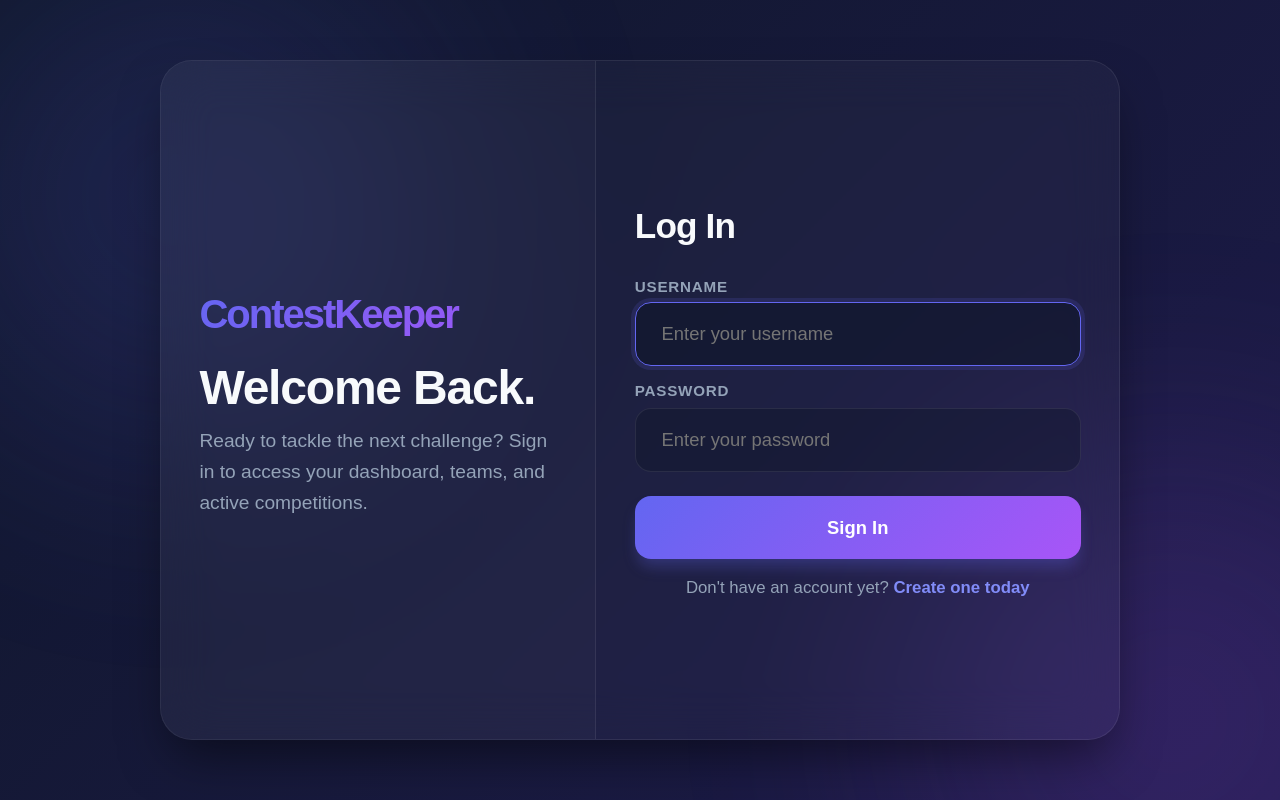
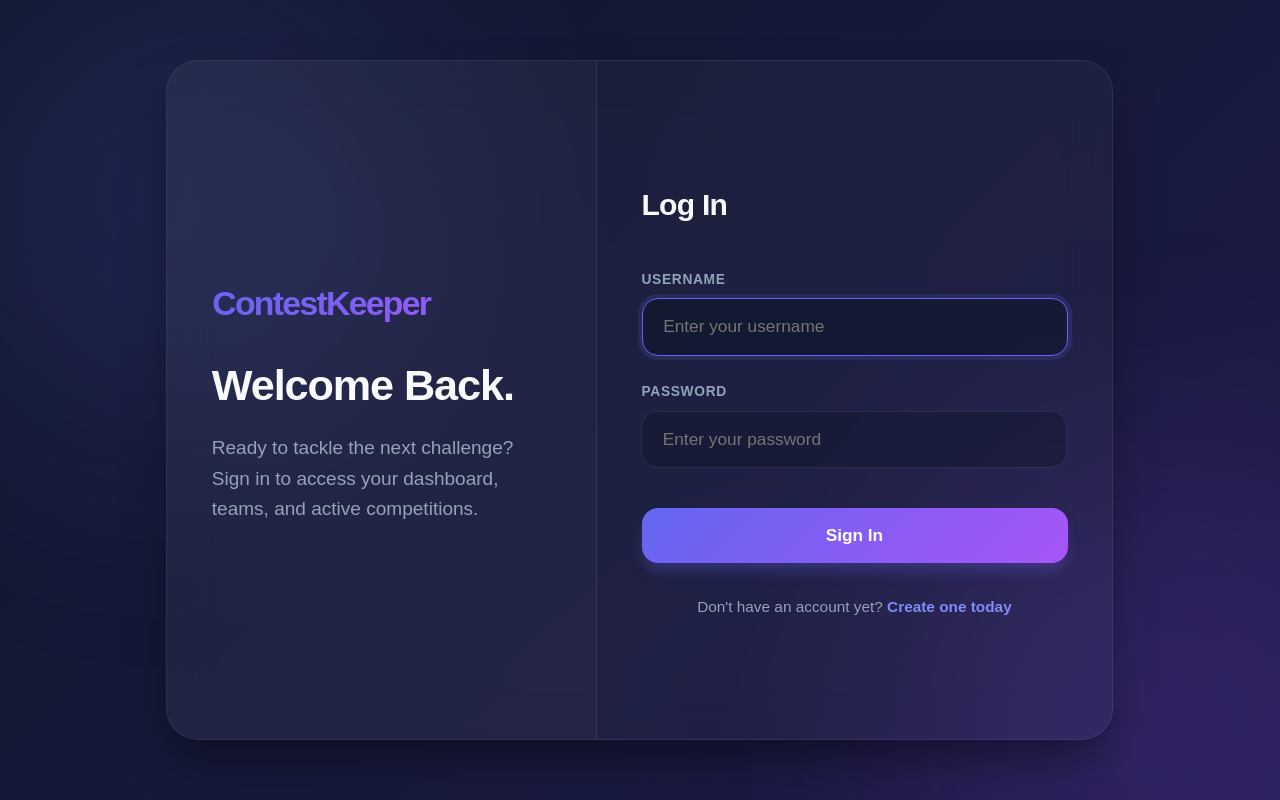
Before and after one commit to yourbrolol/team404NotFound, a Django app: page /en/accounts/login/ in a window 1280 px wide. Run offline with Django 5.2, Linux system fonts and the light colour scheme; some web fonts are replaced.

Commit message:
register menu UI fixes; overall UI changes.

```diff
--- a/ContestKeeper/app/static/css/common.css
+++ b/ContestKeeper/app/static/css/common.css
@@ -1,6 +1,6 @@
 :root {
   /* Sidebar width — keep in sync with nav.css (fixed rail + main offset) */
-  --nav-width: 280px;
+  --nav-width: 260px;
   --primary: #6366f1;
   --primary-hover: #4f46e5;
   --secondary: #a855f7;
--- a/ContestKeeper/app/static/css/register.css
+++ b/ContestKeeper/app/static/css/register.css
@@ -15,7 +15,7 @@ body.auth-body {
   font-family: "Inter", sans-serif;
   color: #f8fafc;
   overflow-x: hidden;
-  padding: 5vh 0;
+  padding: 1rem 0;
 }
 
 /* Background shapes for depth */
@@ -37,18 +37,33 @@ body.auth-body {
   animation: blob-float 20s infinite alternate;
 }
 
-.blob-1 { top: -100px; left: -100px; background: var(--primary); }
-.blob-2 { bottom: -100px; right: -100px; background: var(--secondary); animation-delay: -5s; }
+.blob-1 {
+  top: -100px;
+  left: -100px;
+  background: var(--primary);
+}
+
+.blob-2 {
+  bottom: -100px;
+  right: -100px;
+  background: var(--secondary);
+  animation-delay: -5s;
+}
 
 @keyframes blob-float {
-  0% { transform: translate(0, 0) scale(1); }
-  100% { transform: translate(50px, 80px) scale(1.1); }
+  0% {
+    transform: translate(0, 0) scale(1);
+  }
+
+  100% {
+    transform: translate(50px, 80px) scale(1.1);
+  }
 }
 
 /* Auth Card */
 .auth-card {
-  width: 75vw;
-  height: 85vh;
+  width: min(1000px, 95%);
+  min-height: 600px;
   background: var(--auth-glass);
   backdrop-filter: blur(25px);
   -webkit-backdrop-filter: blur(25px);
@@ -61,20 +76,200 @@ body.auth-body {
   animation: card-appear 0.8s cubic-bezier(0.16, 1, 0.3, 1);
 }
 
-/* Mobile-first base styles for login */
+/* Login page can be larger than register for readability */
 body.auth-login .auth-card {
-  width: 75vw;
-  height: 85vh;
+  width: min(1200px, 95vw);
+  min-height: 680px;
+}
+
+body.auth-login .auth-info,
+body.auth-login .auth-form-container {
+  padding: 4.5rem;
+}
+
+body.auth-login .auth-info h2 {
+  font-size: 2.9rem;
+}
+
+body.auth-login .auth-form-container h1 {
+  font-size: 2rem;
+}
+
+body.auth-login .auth-input {
+  font-size: 1.08rem;
+  padding: 1.1rem 1.35rem;
+}
+
+body.auth-login .btn-auth {
+  font-size: 1.08rem;
+  padding: 1.05rem;
+}
+
+/* ━━━━━━━━━━━━━━━━━━━━━━━━━━━━━━━━━━
+   High-res readability (4K/8K)
+   ━━━━━━━━━━━━━━━━━━━━━━━━━━━━━━━━━━ */
+@media (min-width: 1600px) and (min-resolution: 1.5dppx) {
+  body.auth-login .auth-card {
+    width: min(1500px, 92vw);
+    min-height: 820px;
+  }
+
+  body.auth-login .auth-info,
+  body.auth-login .auth-form-container {
+    padding: 5rem;
+  }
+
+  body.auth-login .auth-logo {
+    font-size: 2.4rem;
+  }
+
+  body.auth-login .auth-info h2 {
+    font-size: 3.4rem;
+  }
+
+  body.auth-login .auth-form-container h1 {
+    font-size: 2.35rem;
+  }
+
+  body.auth-login .auth-input {
+    font-size: 1.2rem;
+  }
+
+  body.auth-login .btn-auth {
+    font-size: 1.2rem;
+  }
+
+  .auth-card {
+    width: min(1280px, 92vw);
+    min-height: 720px;
+  }
+
+  .auth-info,
+  .auth-form-container {
+    padding: 4.5rem;
+  }
+
+  .auth-logo {
+    font-size: 2.25rem;
+  }
+
+  .auth-info h2 {
+    font-size: 3rem;
+  }
+
+  .auth-info p {
+    font-size: 1.25rem;
+  }
+
+  .auth-form-container h1 {
+    font-size: 2rem;
+  }
+
+  .form-label {
+    font-size: 0.95rem;
+  }
+
+  .auth-input {
+    font-size: 1.1rem;
+    padding: 1.1rem 1.35rem;
+  }
+
+  .btn-auth {
+    font-size: 1.1rem;
+    padding: 1.1rem;
+  }
+
+  .auth-footer {
+    font-size: 1.05rem;
+  }
+}
+
+@media (min-width: 1900px) and (min-resolution: 1.5dppx) {
+  body.auth-login .auth-card {
+    width: min(1700px, 90vw);
+    min-height: 900px;
+  }
+
+  body.auth-login .auth-info,
+  body.auth-login .auth-form-container {
+    padding: 5.5rem;
+  }
+
+  body.auth-login .auth-logo {
+    font-size: 2.6rem;
+  }
+
+  body.auth-login .auth-info h2 {
+    font-size: 3.8rem;
+  }
+
+  body.auth-login .auth-form-container h1 {
+    font-size: 2.55rem;
+  }
+
+  body.auth-login .auth-input {
+    font-size: 1.28rem;
+  }
+
+  body.auth-login .btn-auth {
+    font-size: 1.28rem;
+  }
+
+  .auth-card {
+    width: min(1500px, 90vw);
+    min-height: 820px;
+  }
+
+  .auth-info,
+  .auth-form-container {
+    padding: 5rem;
+  }
+
+  .auth-logo {
+    font-size: 2.5rem;
+  }
+
+  .auth-info h2 {
+    font-size: 3.4rem;
+  }
+
+  .auth-form-container h1 {
+    font-size: 2.2rem;
+  }
+
+  .auth-input {
+    font-size: 1.15rem;
+  }
+}
+
+@media (min-width: 3000px),
+(min-width: 2000px) and (min-resolution: 2dppx) {
+  body.auth-login .auth-card {
+    width: min(1900px, 88vw);
+    min-height: 980px;
+  }
+
+  .auth-card {
+    width: min(1800px, 88vw);
+    min-height: 920px;
+  }
 }
 
 @keyframes card-appear {
-  from { opacity: 0; transform: translateY(20px) scale(0.98); }
-  to { opacity: 1; transform: translateY(0) scale(1); }
+  from {
+    opacity: 0;
+    transform: translateY(20px) scale(0.98);
+  }
+
+  to {
+    opacity: 1;
+    transform: translateY(0) scale(1);
+  }
 }
 
 /* Left side - Branding/Welcome */
 .auth-info {
-  padding: 3vh 3vw;
+  padding: 4rem;
   background: rgba(255, 255, 255, 0.02);
   display: flex;
   flex-direction: column;
@@ -83,53 +278,53 @@ body.auth-login .auth-card {
 }
 
 .auth-logo {
-  font-size: 2.5rem;
+  font-size: 2rem;
   font-weight: 800;
   background: var(--auth-accent);
   -webkit-background-clip: text;
   background-clip: text;
   -webkit-text-fill-color: transparent;
-  margin-bottom: 2vh;
+  margin-bottom: 2rem;
   letter-spacing: -0.05em;
 }
 
 .auth-info h2 {
-  font-size: 3rem;
+  font-size: 2.5rem;
   line-height: 1.1;
-  margin-bottom: 1.5vh;
+  margin-bottom: 1.5rem;
   font-weight: 700;
 }
 
 .auth-info p {
   color: var(--text-muted);
-  font-size: 1.2rem;
+  font-size: 1.1rem;
   line-height: 1.6;
 }
 
 /* Right side - Form */
 .auth-form-container {
-  padding: 3vh 3vw;
+  padding: 4rem;
   display: flex;
   flex-direction: column;
   justify-content: center;
 }
 
 .auth-form-container h1 {
-  font-size: 2.2rem;
-  margin-bottom: 2.5vh;
+  font-size: 1.75rem;
+  margin-bottom: 2.5rem;
 }
 
 .form-group {
-  margin-bottom: 1.5vh;
+  margin-bottom: 1.5rem;
   width: 100%;
 }
 
 .form-label {
   display: block;
-  font-size: 0.95rem;
+  font-size: 0.85rem;
   font-weight: 600;
   color: var(--text-muted);
-  margin-bottom: 0.5vh;
+  margin-bottom: 0.5rem;
   text-transform: uppercase;
   letter-spacing: 0.05em;
 }
@@ -139,10 +334,10 @@ body.auth-login .auth-card {
   background: rgba(15, 23, 42, 0.4);
   border: 1px solid var(--auth-glass-border);
   border-radius: 1rem;
-  padding: 1.1em 1.4em;
+  padding: 1rem 1.25rem;
   color: white;
   font-family: inherit;
-  font-size: 1.15rem;
+  font-size: 1rem;
   transition: all 0.3s cubic-bezier(0.4, 0, 0.2, 1);
 }
 
@@ -158,19 +353,19 @@ body.auth-login .auth-card {
 .auth-form-grid {
   display: grid;
   grid-template-columns: 1fr 1fr;
-  gap: 1.25em;
+  gap: 1.25rem;
 }
 
 .btn-auth {
   width: 100%;
-  padding: 1.1em;
-  margin-top: 1.5vh;
+  padding: 1rem;
+  margin-top: 1rem;
   border-radius: 1rem;
   border: none;
   background: var(--auth-accent);
   color: white;
   font-weight: 700;
-  font-size: 1.15rem;
+  font-size: 1rem;
   cursor: pointer;
   transition: all 0.3s ease;
   box-shadow: 0 10px 15px -3px rgba(99, 102, 241, 0.3);
@@ -186,9 +381,9 @@ body.auth-login .auth-card {
 }
 
 .auth-footer {
-  margin-top: 2vh;
+  margin-top: 2rem;
   text-align: center;
-  font-size: 1.05rem;
+  font-size: 0.95rem;
   color: var(--text-muted);
 }
 
@@ -206,9 +401,9 @@ body.auth-login .auth-card {
   background: rgba(239, 68, 68, 0.1);
   border: 1px solid rgba(239, 68, 68, 0.2);
   color: #f87171;
-  padding: 1em;
+  padding: 1rem;
   border-radius: 0.75rem;
-  margin-bottom: 2vh;
+  margin-bottom: 2rem;
   font-size: 0.9rem;
   font-weight: 500;
 }
@@ -216,76 +411,200 @@ body.auth-login .auth-card {
 .field-error {
   color: #f87171;
   font-size: 0.8rem;
-  margin-top: 0.4vh;
+  margin-top: 0.4rem;
   font-weight: 500;
 }
 
-/* Desktop-first defaults (1200px+) are set above as base styles */
+/* ━━━━━━━━━━━━━━━━━━━━━━━━━━━━━━━━━━
+   Proportional desktop scaling
+   Makes login/register fill screen space better on 4K/8K and zoom-out.
+   ━━━━━━━━━━━━━━━━━━━━━━━━━━━━━━━━━━ */
+@media (min-width: 1200px) {
+  .auth-card {
+    width: min(74vw, 1800px);
+    min-height: clamp(680px, 64vh, 980px);
+  }
+
+  .auth-info,
+  .auth-form-container {
+    padding: clamp(2.8rem, 3.4vw, 5.2rem);
+  }
+
+  .auth-logo {
+    font-size: clamp(2rem, 1.15rem + 1.2vw, 3rem);
+  }
+
+  .auth-info h2 {
+    font-size: clamp(2.2rem, 1.1rem + 2vw, 4rem);
+  }
+
+  .auth-info p {
+    font-size: clamp(1rem, 0.75rem + 0.55vw, 1.5rem);
+  }
+
+  .auth-form-container h1 {
+    font-size: clamp(1.7rem, 1rem + 1.1vw, 2.8rem);
+  }
+
+  .form-label {
+    font-size: clamp(0.8rem, 0.66rem + 0.25vw, 1.05rem);
+  }
+
+  .auth-input {
+    font-size: clamp(1rem, 0.84rem + 0.3vw, 1.35rem);
+    padding: clamp(0.95rem, 0.8rem + 0.35vw, 1.3rem) clamp(1.1rem, 0.95rem + 0.4vw, 1.5rem);
+  }
+
+  .btn-auth {
+    font-size: clamp(1rem, 0.84rem + 0.3vw, 1.35rem);
+    padding: clamp(0.95rem, 0.82rem + 0.28vw, 1.25rem);
+  }
+
+  .auth-footer {
+    font-size: clamp(0.92rem, 0.8rem + 0.2vw, 1.15rem);
+  }
+}
+
+@media (min-width: 2000px) {
+  .auth-card {
+    width: min(78vw, 2300px);
+    min-height: clamp(760px, 66vh, 1120px);
+  }
+
+  body.auth-login .auth-card {
+    width: min(82vw, 2500px);
+  }
+}
+
+/* Keep login and register visually consistent in size/proportions */
+body.auth-login .auth-card {
+  width: min(1000px, 95%);
+  min-height: 600px;
+}
+
+body.auth-login .auth-info,
+body.auth-login .auth-form-container {
+  padding: 4rem;
+}
+
+body.auth-login .auth-info h2 {
+  font-size: 2.5rem;
+}
+
+body.auth-login .auth-form-container h1 {
+  font-size: 1.75rem;
+}
+
+body.auth-login .auth-input {
+  font-size: 1rem;
+  padding: 1rem 1.25rem;
+}
+
+body.auth-login .btn-auth {
+  font-size: 1rem;
+  padding: 1rem;
+}
+
+@media (min-width: 1200px) {
+  body.auth-login .auth-card {
+    width: min(74vw, 1800px);
+    min-height: clamp(680px, 64vh, 980px);
+  }
+
+  body.auth-login .auth-info,
+  body.auth-login .auth-form-container {
+    padding: clamp(2.8rem, 3.4vw, 5.2rem);
+  }
+
+  body.auth-login .auth-info h2 {
+    font-size: clamp(2.2rem, 1.1rem + 2vw, 4rem);
+  }
+
+  body.auth-login .auth-form-container h1 {
+    font-size: clamp(1.7rem, 1rem + 1.1vw, 2.8rem);
+  }
+
+  body.auth-login .auth-input {
+    font-size: clamp(1rem, 0.84rem + 0.3vw, 1.35rem);
+    padding: clamp(0.95rem, 0.8rem + 0.35vw, 1.3rem) clamp(1.1rem, 0.95rem + 0.4vw, 1.5rem);
+  }
+
+  body.auth-login .btn-auth {
+    font-size: clamp(1rem, 0.84rem + 0.3vw, 1.35rem);
+    padding: clamp(0.95rem, 0.82rem + 0.28vw, 1.25rem);
+  }
+}
+
+@media (min-width: 2000px) {
+  body.auth-login .auth-card {
+    width: min(78vw, 2300px);
+    min-height: clamp(760px, 66vh, 1120px);
+  }
+}
 
 /* ━━━━━━━━━━━━━━━━━━━━━━━━━━━━━━━━━━
    Responsive
    ━━━━━━━━━━━━━━━━━━━━━━━━━━━━━━━━━━ */
-/* Portrait/tablet: only structure changes here */
 @media (max-width: 900px) {
-  body.auth-body {
-    padding: 1vh 1vw;
-  }
-
   body.auth-login .auth-card {
-    width: 95vw;
+    width: min(1000px, 95%);
     min-height: auto;
   }
 
   body.auth-login .auth-info,
   body.auth-login .auth-form-container {
-    padding: 2.5vh 2vw;
+    padding: 3rem 2rem;
   }
 
-  body.auth-login .auth-info h2 { font-size: 2rem; }
-  body.auth-login .auth-form-container h1 { font-size: 1.85rem; }
+  body.auth-login .auth-info h2 {
+    font-size: 2rem;
+  }
+
+  body.auth-login .auth-form-container h1 {
+    font-size: 1.85rem;
+  }
 
   .auth-card {
-    width: 95vw;
-    height: 95vh;
+    grid-template-columns: 1fr;
+    min-height: auto;
+  }
+
+  .auth-info {
+    padding: 3rem 2rem;
+    border-right: none;
+    border-bottom: 1px solid var(--auth-glass-border);
+  }
+
+  .auth-info h2 {
+    font-size: 1.75rem;
+  }
+
+  .auth-info p {
+    font-size: 1rem;
+  }
+
+  .auth-form-container {
+    padding: 3rem 2rem;
+  }
+}
+
+@media (max-width: 500px) {
+  .auth-form-grid {
     grid-template-columns: 1fr;
   }
 
   .auth-info {
-    padding: 2.5vh 2vw;
-    border-right: none;
-    border-bottom: 1px solid var(--auth-glass-border);
+    display: none;
   }
 
-  .auth-info h2 { font-size: 1.75rem; }
-  .auth-info p { font-size: 1rem; }
-
-  .auth-form-container {
-    padding: 2.5vh 2vw;
-  }
-}
-
-@media (max-width: 500px) {
-  body.auth-body {
-    padding: 3vh 0;
-  }
-
-  .auth-form-grid {
-    grid-template-columns: 1fr;
-  }
-
-  .auth-info { display: none; }
-
   .auth-card {
-    width: 95vw;
     background: transparent;
     border: none;
     box-shadow: none;
     backdrop-filter: none;
-    overflow: auto;
   }
 
   .auth-form-container {
-    padding: 2.5vh 5vw;
     background: var(--auth-glass);
     backdrop-filter: blur(25px);
     border: 1px solid var(--auth-glass-border);
```
Also changed, not shown: ContestKeeper/db.sqlite3.
